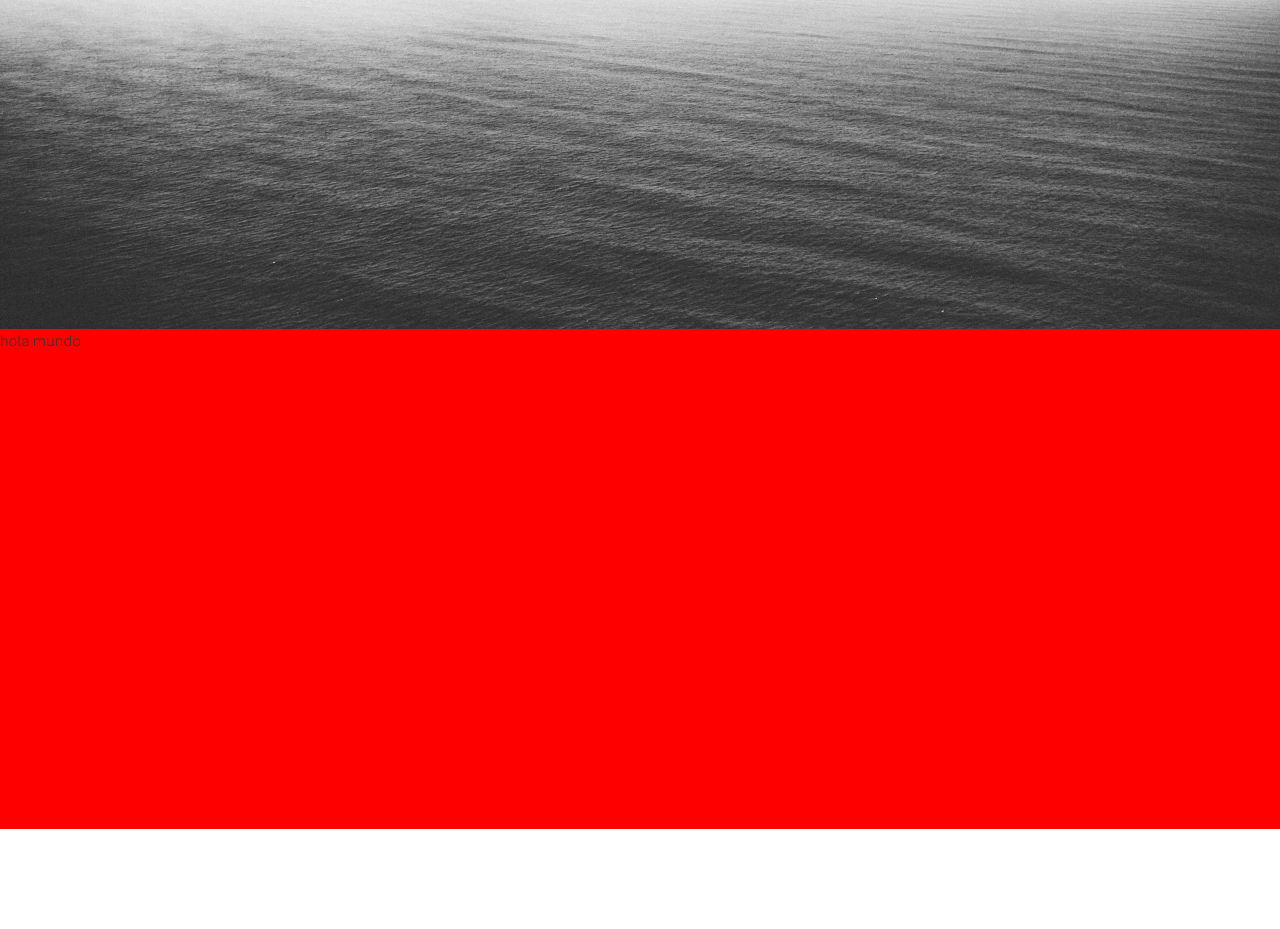
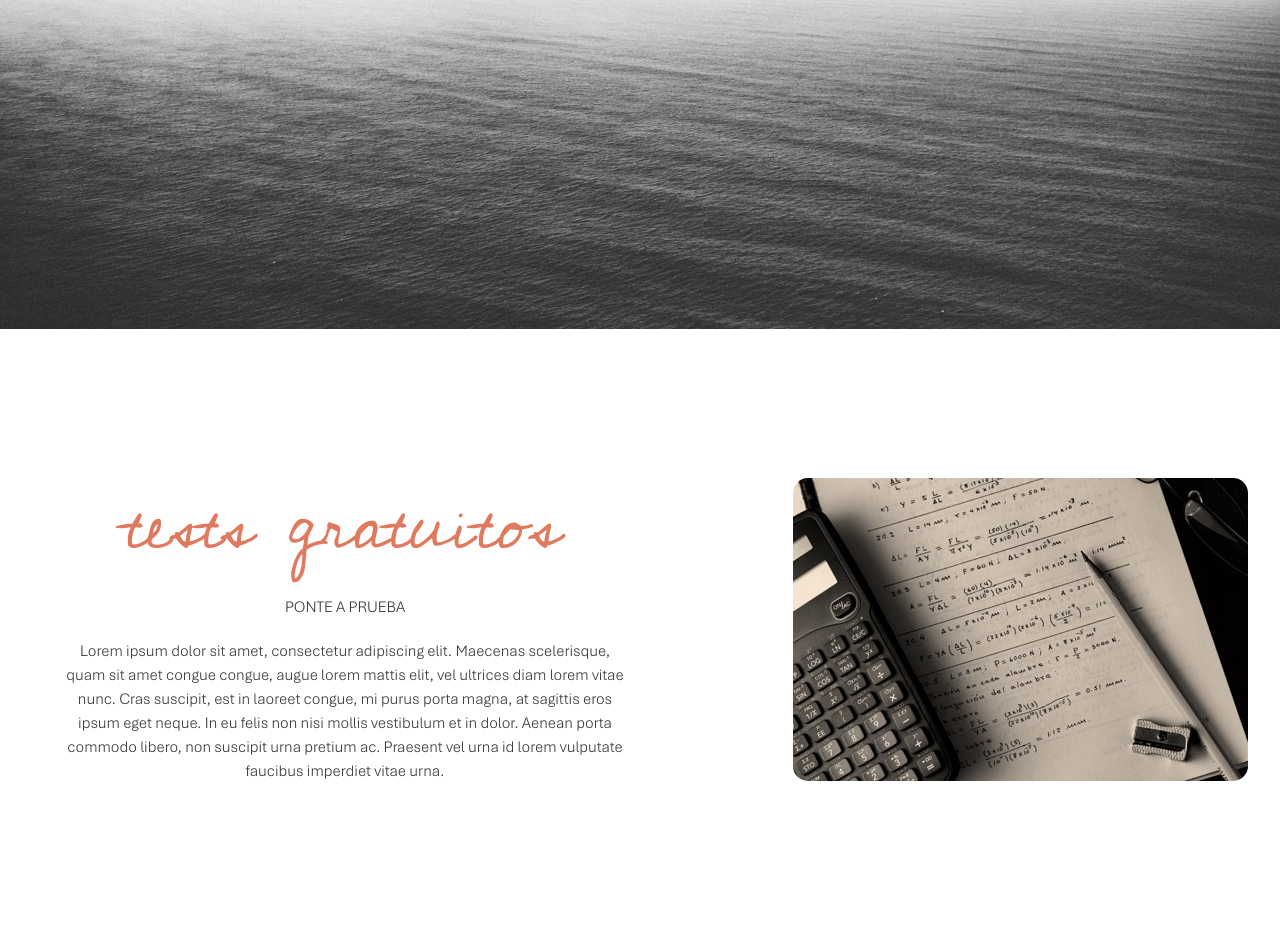
Before and after one commit to Bilal-LB/aprueba-de-num, a plain HTML site: page index.html in a window 1280 px wide. Shown: the part 471-1400 px from the top of the page. Before the commit the page ends 1300 px from the top, so only its background shows below. Drawn offline with Linux system fonts and the light colour scheme.

Commit message:
Ajustado a pantalla 100 e inicio nueva sección

```diff
--- a/css/home.css
+++ b/css/home.css
@@ -16,8 +16,8 @@
 }
 
 .logo img{
-    height: 35px;
-    width: 35px;
+    height: 60px;
+    width: 60px;
     margin-top: 30px;
     place-items: center;
 }
@@ -35,6 +35,7 @@
     margin-top: 30px;
     margin-right: 30px;
     padding: 0;
+    font-size: 32px;
 }
 
 .nav-links li:last-child{
@@ -58,7 +59,7 @@
 .container-home-buttons {
     display: grid;
     grid-template-columns: 60px 120px;
-    gap: 20px;
+    gap: 50px;
     justify-content: center;
     margin-top: 20%;
 }
@@ -70,6 +71,7 @@
     padding: 5px 10px;
     text-decoration: none;
     transition: background-color 0.3s ease;
+    font-size: 25px;
 }
 
 .home-btn:hover{
@@ -78,7 +80,7 @@
 
 /*RESPONSIVENESS*/
 
-@media (max-width: 768px) {
+@media (max-width: 1200px) {
 
     .nav-links {
         display:block;
@@ -127,8 +129,39 @@
 
 
 
-/*OTROS*/
-.relleno{
-    height: 500px;
-    background-color: red;
+/*FREE TESTS*/
+
+.free-tests{
+    height: 600px;
 }
+
+.test-container{
+    display: grid;
+    grid-template-columns: 1fr 1fr;
+    padding: 0px 60px;
+    gap:20px;
+    height: 100%;
+}
+
+.test-content{
+    display: grid;
+    text-align: center;
+    align-items: center;
+    align-content: center;
+}
+
+.test-description{
+    margin-block: 10px;
+}
+
+.test-description:first-child{
+    font-family: 'cerdaville';
+    font-size: 70px;
+    color: var(--aprueba-orange);
+    height: 100px;
+}
+
+.img-free-test{
+    border-radius: 15px;
+    margin-left: 25%;
+}
--- a/css/normalize.css
+++ b/css/normalize.css
@@ -26,3 +26,7 @@ button {
     cursor: pointer;
     font-family: 'Aptos';
 }
+
+p{
+    margin: 0;
+}
--- a/css/styles.css
+++ b/css/styles.css
@@ -14,7 +14,17 @@
     font-style: normal;
 }
 
+@font-face {
+    font-family: "cerdaville";
+    src: url("/fonts/cerdaville.ttf");
+}
 
 body{
     font-family: 'Aptos', sans-serif;
 }
+
+
+.test-title{
+    font-family: 'cerdaville';
+    font-size: 50px;
+}
--- a/index.html
+++ b/index.html
@@ -40,11 +40,26 @@
         </div>
         </div>
     </section>
-    <section>
-        <div class="relleno">
-            hola mundo
+    <section class="free-tests">
+        <div class="test-container">
+            <div class="test-content">
+                <p class="test-description">tests gratuitos</p>
+                <p class="test-description">PONTE A PRUEBA</p>
+                <p class="test-description">Lorem ipsum dolor sit amet, consectetur adipiscing elit. Maecenas scelerisque,
+                    quam sit amet congue congue, augue lorem mattis elit, vel ultrices diam lorem vitae nunc. Cras suscipit,
+                    est in laoreet congue, mi purus porta magna, at sagittis eros ipsum eget neque. In eu felis non nisi
+                    mollis vestibulum et in dolor. Aenean porta commodo libero, non suscipit urna pretium ac. Praesent vel
+                    urna id lorem vulputate faucibus imperdiet vitae urna.</p>
+            </div>
+            <div class="test-content">
+                <img class="img-free-test" src="/img/tests-gratis.jpg">
+            </div>
         </div>
     </section>
+
+
+
+
 </body>
     <script src="/js/scripts.js"></script>
 </html>
```
Also changed, not shown: fonts/cerdaville.ttf (added), img/tests-gratis.jpg (added).
